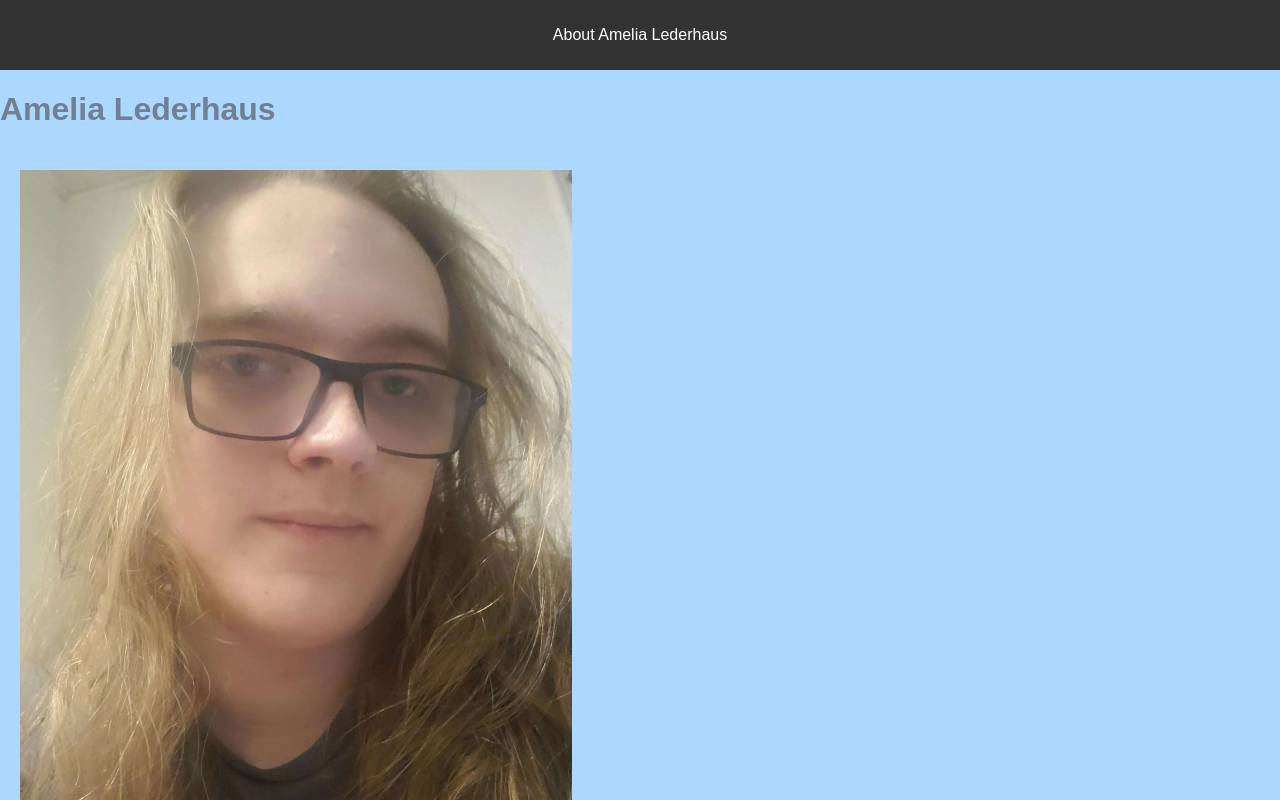
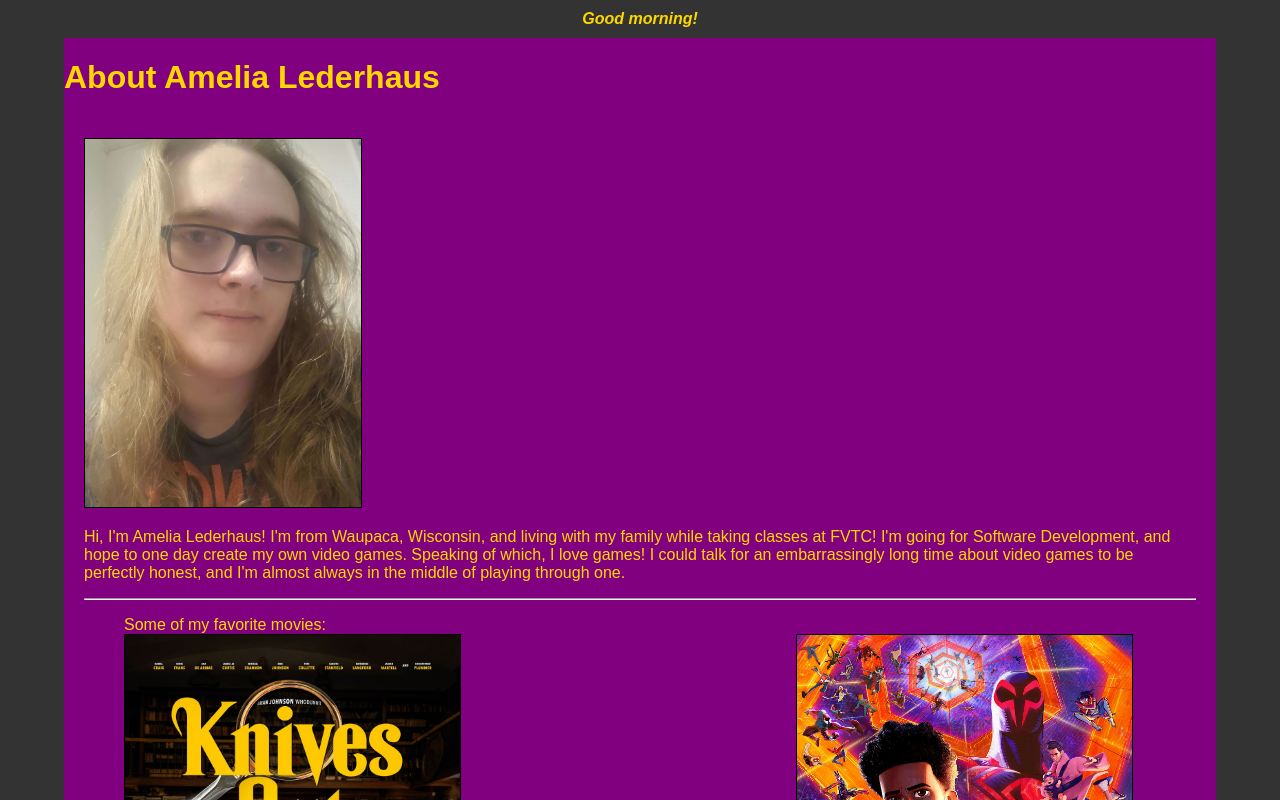
Before and after one commit to PLederhaus/PLederhaus.github.io, a plain HTML site: page index.html in a window 1280 px wide. Shown: the top 800 px of the page. Drawn offline with Linux system fonts and the light colour scheme.

Commit message:
Added dynamic welcome

```diff
--- a/css/styles.css
+++ b/css/styles.css
@@ -1,9 +1,11 @@
+/*ELEMENT SELECTORS*/
+
 body {
     font-family: Arial, sans-serif;
     margin: 0;
     padding: 0;
-    background-color: #acd7ff;
-    color:slategray;
+    background-color: #333;
+    color: gold;
 }
 
 header {
@@ -30,6 +32,12 @@ ul
     list-style: none;
 }
 
+img
+{
+    border: 1px black solid;
+}
+
+/*CLASS SELECTORS*/
 .right
 {
     float: right;
@@ -41,3 +49,19 @@ ul
     float: left;
     width: 400px;
 }
+
+/*ID SELECTORS*/
+#wrapper
+{
+    width: 90%;
+    background-color: purple;
+    margin: auto;
+    height: 1650px;
+}
+
+#welcome
+{
+    color: gold;
+    font-weight: bold;
+    font-style: oblique;
+}
--- a/index.html
+++ b/index.html
@@ -7,17 +7,18 @@
     <title>About Amelia Lederhaus</title>
     <script src = "/js/site.js" defer></script>
 </head>
-<body id = wrap>
+<body>
+    <div id = wrapper>
         <header>
-        <p>
-            About Amelia Lederhaus
-        </p>
+            <div id = welcome>
+                placeholder
+            </div>
         </header>
         <h1>
-        Amelia Lederhaus
+            About Amelia Lederhaus
         </h1>
         <section>
-        <img src = "images/ami.jpg" width = 552 height = 736 alt = "Me, Amelia Lederhaus">
+            <img src = "images/ami.jpg" width = 276 height = 368 alt = "Me, Amelia Lederhaus">
             <p>
                 Hi, I'm Amelia Lederhaus! I'm from Waupaca, Wisconsin, and living with my family while taking classes at FVTC!
                 I'm going for Software Development, and hope to one day create my own video games. Speaking of which, I love games!
@@ -50,6 +51,7 @@
                 </li>
             </ul>
         </section>
+    </div>
     <footer class = bottom>
         <p>
             <small>Website Made By Amelia Lederhaus, all images property of their respective owners</small>
--- a/js/site.js
+++ b/js/site.js
@@ -1 +1,23 @@
-console.log("Whoa, I'm in the console!")
+const hours = new Date().getHours() // get the current hour
+const welcome = document.querySelector('#welcome')
+
+function greetByTime(hours){
+    const isMorning = hours >= 4 && hours < 12 // Good morning!
+    const isAfternoon = hours >= 12 && hours < 17 // Good afternoon!
+    const isEvening = hours >= 17 || hours < 4 // Good evening!
+
+    if (isMorning == true) {
+        welcome.textContent = "Good morning!"
+    }
+
+    if (isAfternoon == true) {
+        welcome.textContent = "Good afternoon!"
+    }
+
+    if (isEvening == true) {
+        welcome.textContent = "Good evening!"
+    }
+}
+
+//Run function
+greetByTime(hours)
```
Lines whose indentation alone changed are shown as unchanged.
